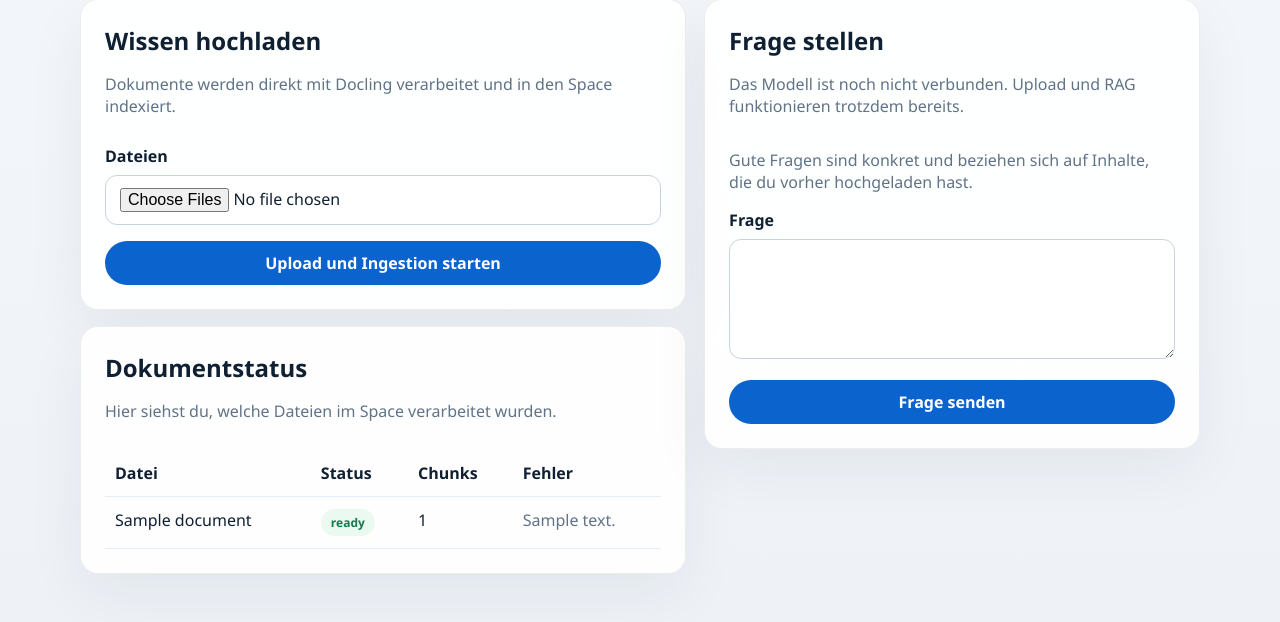
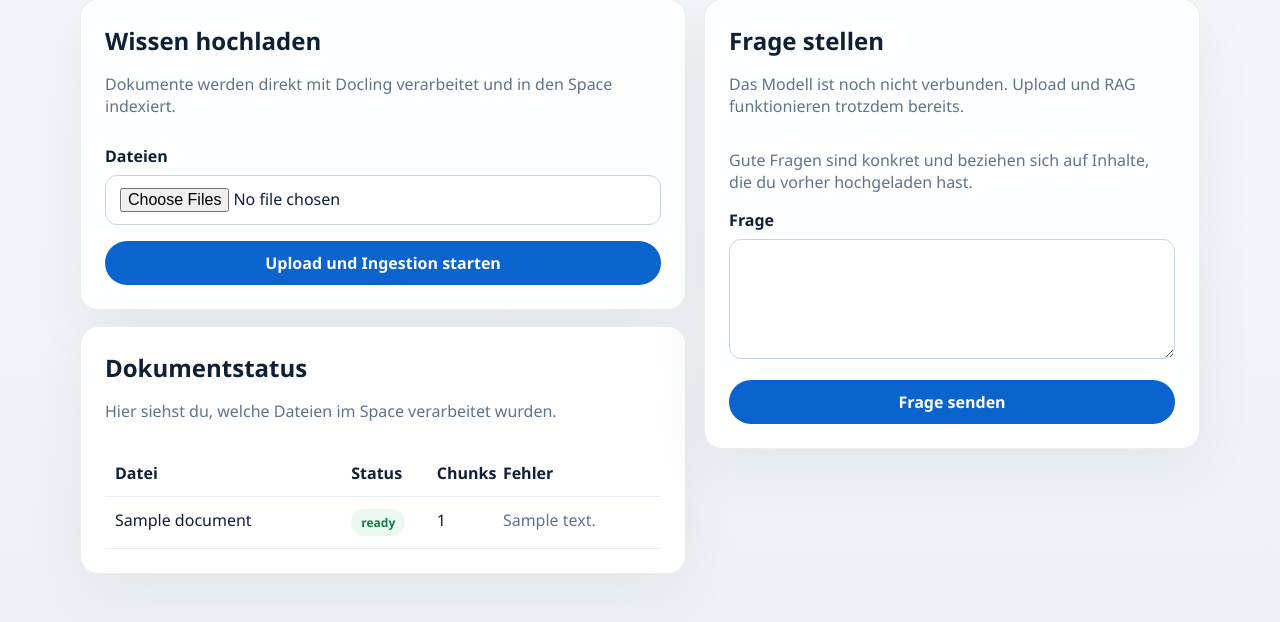
Before and after one commit to markusadolph68/EBF-AI, a FastAPI app: page /spaces/1 in a window 1280 px wide. Shown: the part 413-1035 px from the top of the page. Run offline with FastAPI, Linux system fonts and the light colour scheme; the visitor is signed in with stand-in values (Sample User, id 1); tables that the repository leaves empty hold one stand-in row (values such as "Sample post"); parts of the project's set-up code (start-up, migrations or seed data) failed here and were passed over.

Commit message:
Probleme UI

```diff
--- a/mvp/app/static/style.css
+++ b/mvp/app/static/style.css
@@ -154,6 +154,7 @@ button {
 .table {
   width: 100%;
   border-collapse: collapse;
+  table-layout: fixed;
 }
 
 .table th,
@@ -162,6 +163,32 @@ button {
   padding: 12px 10px;
   border-bottom: 1px solid #e7edf5;
   vertical-align: top;
+}
+
+.table-wrap {
+  overflow-x: auto;
+}
+
+.col-file {
+  width: 45%;
+}
+
+.col-status {
+  width: 14%;
+}
+
+.col-chunks {
+  width: 10%;
+}
+
+.col-error {
+  width: 31%;
+}
+
+.file-cell,
+.error-cell {
+  overflow-wrap: anywhere;
+  word-break: break-word;
 }
 
 .badge {
@@ -251,6 +278,7 @@ button {
   border-radius: 14px;
   background: #f7fafc;
   border: 1px solid #e7edf5;
+  overflow-wrap: anywhere;
 }
 
 .context-panel {
@@ -279,11 +307,14 @@ button {
 }
 
 @media (max-width: 900px) {
-  .split {
+  .workspace-grid {
     grid-template-columns: 1fr;
   }
 
-  .workspace-grid {
-    grid-template-columns: 1fr;
+  .col-file,
+  .col-status,
+  .col-chunks,
+  .col-error {
+    width: auto;
   }
 }
--- a/mvp/app/templates/space_detail.html
+++ b/mvp/app/templates/space_detail.html
@@ -60,26 +60,27 @@
             <p class="muted">Hier siehst du, welche Dateien im Space verarbeitet wurden.</p>
           </div>
         </div>
+        <div class="table-wrap">
           <table class="table">
             <thead>
               <tr>
-              <th>Datei</th>
-              <th>Status</th>
-              <th>Chunks</th>
-              <th>Fehler</th>
+                <th class="col-file">Datei</th>
+                <th class="col-status">Status</th>
+                <th class="col-chunks">Chunks</th>
+                <th class="col-error">Fehler</th>
               </tr>
             </thead>
             <tbody>
               {% for document in documents %}
                 <tr>
-                <td>{{ document.original_name }}</td>
+                  <td class="file-cell" title="{{ document.original_name }}">{{ document.original_name }}</td>
                   <td>
                     <span class="badge {% if document.status == 'ready' %}ready{% elif document.status == 'error' %}error{% endif %}">
                       {{ document.status }}
                     </span>
                   </td>
                   <td>{{ document.chunk_count }}</td>
-                <td class="muted">{{ document.error_message or "-" }}</td>
+                  <td class="muted error-cell" title="{{ document.error_message or '-' }}">{{ document.error_message or "-" }}</td>
                 </tr>
               {% else %}
                 <tr>
@@ -88,6 +89,7 @@
               {% endfor %}
             </tbody>
           </table>
+        </div>
       </div>
     </div>
 
```
Also changed, not shown: mvp/app/llm.py (+31 -6 lines). Lines whose indentation alone changed are shown as unchanged.
